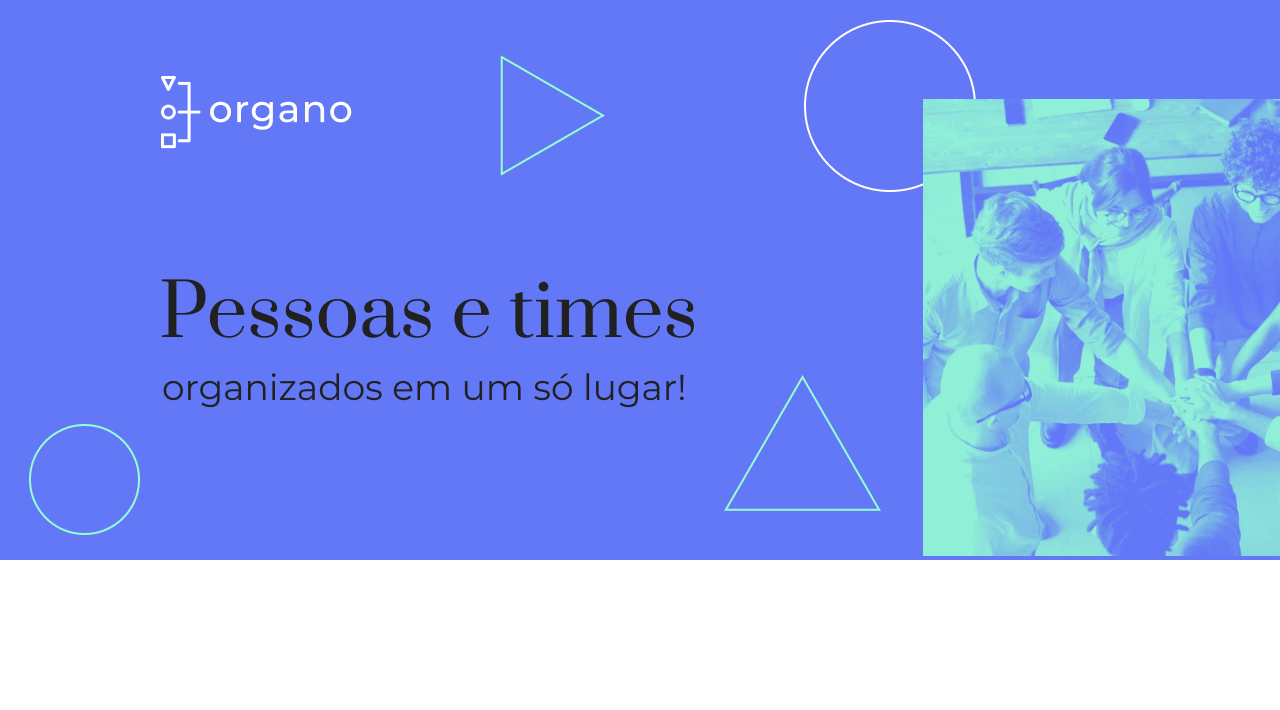
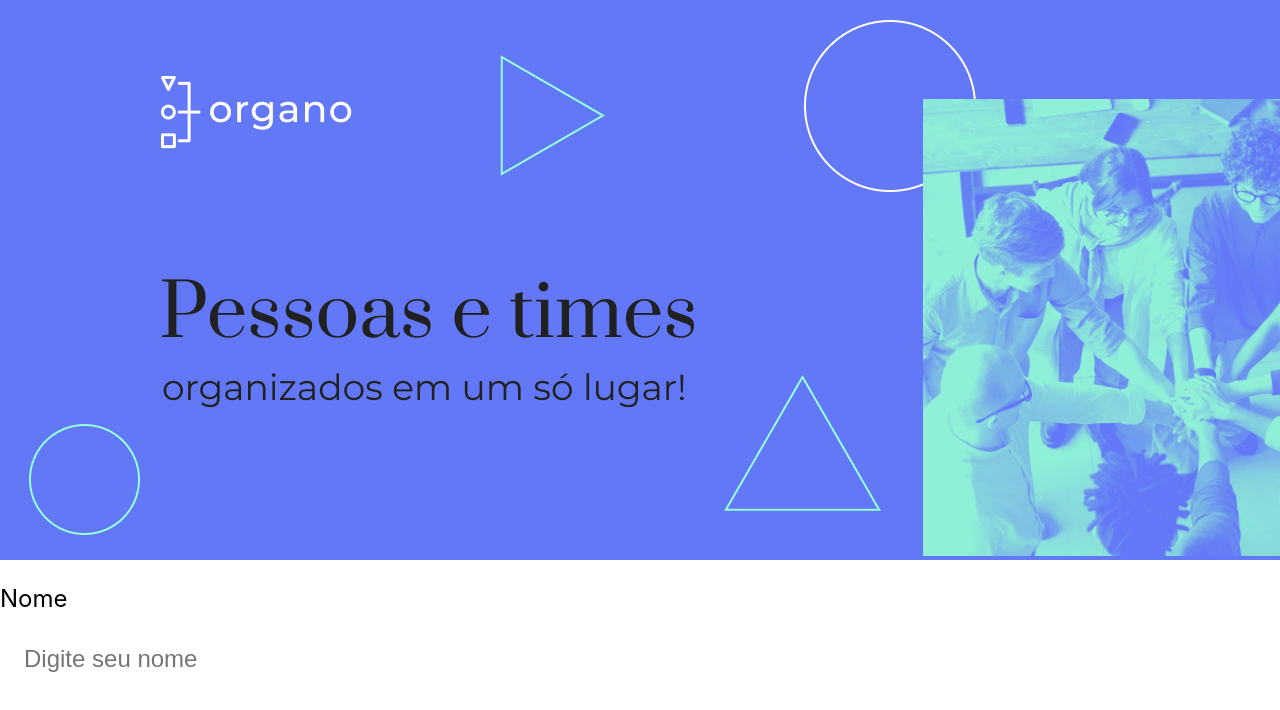
Before and after one commit to ajmarzola/organo, a React (Create React App) app: page / in a window 1280 px wide. Shown: the top 710 px of the page. Built offline with nearby package versions, Linux system fonts and the light colour scheme.

Commit message:
Padronização dos componentes para uso de index.js Implementação do Componente Texto HardCode

```diff
--- a/src/App.js
+++ b/src/App.js
@@ -1,9 +1,11 @@
-import Banner from './components/Banner/Banner';
+import Banner from './components/Banner';
+import CampoTexto from './components/CampoTexto';
 
 function App() {
   return (
     <div className="App">
-      <Banner></Banner>
+      <Banner />
+      <CampoTexto />
     </div>
   );
 }
--- a/src/components/Banner/Banner.js
+++ b/src/components/Banner/Banner.js
@@ -1,11 +1,9 @@
 import "./Banner.css"
 
-function Banner() {
+export const Banner = () => {
     return (
         <header className="banner">
             <img src="/images/banner.png" alt="Banner Principal da Página do Organo"></img>
         </header>
     );
 }
-
-export default Banner;
--- /dev/null
+++ b/src/components/Banner/index.js
@@ -0,0 +1,3 @@
+import { Banner } from "./Banner";
+
+export default Banner;
--- /dev/null
+++ b/src/components/CampoTexto/CampoTexto.css
@@ -0,0 +1,19 @@
+.campo-texto{
+    margin: 24px 0;
+}
+
+.campo-texto label {
+    display: block;
+    margin-bottom:  8px;
+    font-size: 24px;
+}
+
+.campo-texto input {
+    background-color: white;
+    box-shadow: 10px 10px 30px rgba(0, 0, 0, 0);
+    width: 100%;
+    border: none;
+    font-size: 24px;
+    padding: 24px;
+    box-sizing: border-box;
+}
--- /dev/null
+++ b/src/components/CampoTexto/CampoTexto.js
@@ -0,0 +1,10 @@
+import "./CampoTexto.css";
+
+export const CampoTexto = () => {
+    return (
+        <div className="campo-texto">
+            <label>Nome</label>
+            <input placeholder="Digite seu nome"></input>
+        </div>
+    );
+}
--- /dev/null
+++ b/src/components/CampoTexto/index.js
@@ -0,0 +1,3 @@
+import { CampoTexto } from "./CampoTexto";
+
+export default CampoTexto;
```
